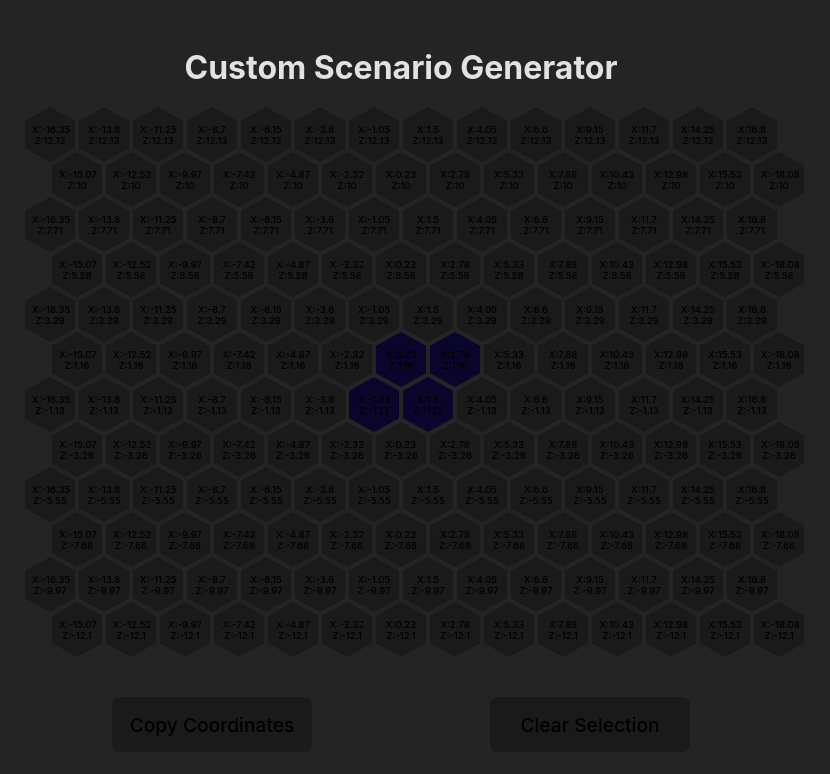
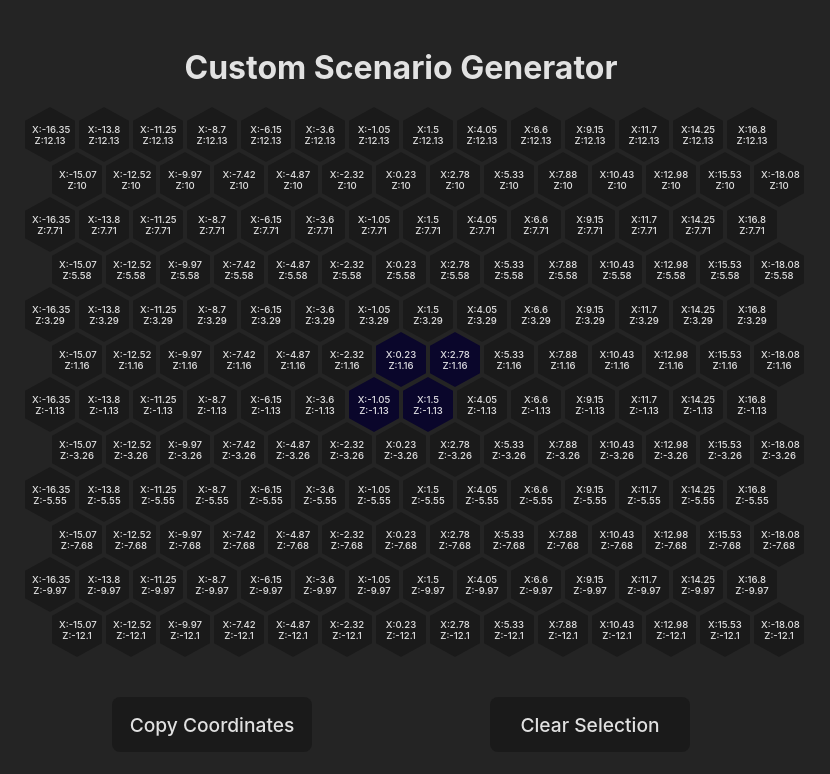
Before and after one commit to YukinagaS/godtear-scenario-gen, a React (Vite) app: page / in a window 1280 px wide. Shown: the top 774 px of the page, without its empty margins (239-1069 px from the left). Built offline with nearby package versions, Linux system fonts and the light colour scheme.

Commit message:
Quash light/dark settings

```diff
--- a/src/index.css
+++ b/src/index.css
@@ -1,9 +1,6 @@
 :root {
   font-family: Inter, system-ui, Avenir, Helvetica, Arial, sans-serif;
-  /* line-height: 1.5; */
   font-weight: 400;
-
-  color-scheme: light dark;
   color: rgba(255, 255, 255, 0.87);
   background-color: #242424;
 
@@ -59,7 +56,7 @@ button {
   font-size: 0.6rem;
   border: 1px solid transparent;
   margin: 0 2px;
-  /* padding: 2rem 2rem; */
+  color: rgba(255, 255, 255, 0.87);
   font-weight: 500;
   font-family: inherit;
   background-color: #1a1a1a;
```
